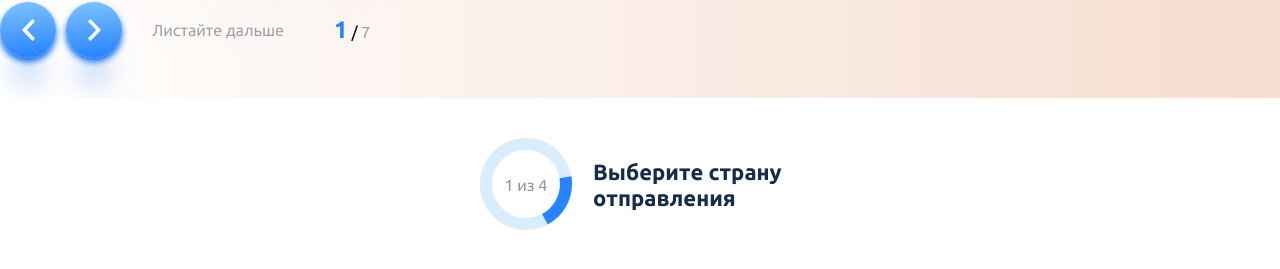
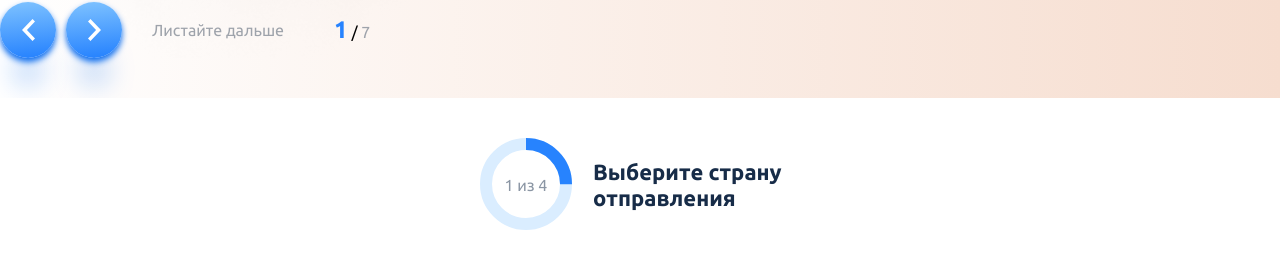
Before and after one commit to PchelaMaya/vue-joyka, a Vue app: page / in a window 1280 px wide. Shown: the part 5072-5341 px from the top of the page. Built offline with nearby package versions, Linux system fonts and the light colour scheme; a web font is replaced by a local one.

Commit message:
add svg progress

```diff
--- a/src/App.vue
+++ b/src/App.vue
@@ -5,6 +5,10 @@
   import Send from '@/components/Send/Send.vue';
   import Travel from '@/components/Travel/Travel.vue'
   import Footer from '@/components/Footer/Footer.vue';
+
+    // if (document.querySelector(".header__navbar-mobile").classList.contains("header__navbar-mobile--active")) {
+    //   document.body.classList.toggle('no-scroll');
+    // }
 </script>
 
 <template>
--- a/src/components/Header/Header.vue
+++ b/src/components/Header/Header.vue
@@ -4,10 +4,7 @@
     import Language from '@/components/Language/Language.vue'
 
     const isOpenedMobileMenu = ref(false);
-    // const active = ref([
-    //   {isClosedLanguage: true},
-    //   {navActive: false}
-    // ])
+
     function isOpenedMenu() {
       isOpenedMobileMenu.value = !isOpenedMobileMenu.value;
     }
--- a/src/components/Header/style.scss
+++ b/src/components/Header/style.scss
@@ -1,4 +1,3 @@
-
 .header {
     padding-top: 16px;
     padding-bottom: 16px;
--- a/src/components/Travel/Travel.vue
+++ b/src/components/Travel/Travel.vue
@@ -151,7 +151,10 @@
     ]
   })
   //Заполнение progressBar
-  const deltaPercent = 100 / blocks.datas.length
+  // const r = 40;
+  // const circumference = 2 * Math.PI * r;
+  const deltaPercent = 100 / blocks.datas.length;
+  const deltaProgress = 252 / blocks.datas.length;
 
   const NextButton = () => {
     if (blocks.step !== blocks.datas.length-1) {
@@ -171,7 +174,7 @@
     }
     blocks.datas[blocks.step].data[e.target.value].selected = true
   }
-
+  // <circle r="40" cx="65" cy="0" fill="none" stroke-width="12" stroke="#2783FE" stroke-dasharray="45 201.2" stroke-dashoffset="1" style="transform: rotate(45deg);"></circle>
 </script>
 <template>
     <section class="travel">
@@ -185,11 +188,12 @@
               </div>
             </div>
             <div class="area__progress-mobile" >
-              <svg viewbox="0 0 93 93">
+              <svg viewbox="0 0 45 45" width="45" height="45">
                 <circle r="40" cx="46" cy="46" fill="none" stroke-width="12" stroke="#DAEDFF"/>
                 <circle r="40" cx="46" cy="46" fill="none" stroke-width="12" stroke="#2783FE"
-                    stroke-dasharray="45 201.2"
-                    stroke-dashoffset="2" :style="{width: deltaPercent * (blocks.step + 1)  + '%'}"></circle>/>
+                    :stroke-dasharray="deltaProgress * (blocks.step + 1) + ' 252'"
+                    stroke-dashoffset="0"
+                    transform="rotate(-90 46 46)"></circle>/>
                 <text x="46" y="53" font-family="Ubuntu" font-size="16"
                     text-anchor="middle" fill="#8B96A4">
                     {{ blocks.step + 1 }} из {{ blocks.datas.length }}
--- a/src/components/Travel/style.scss
+++ b/src/components/Travel/style.scss
@@ -126,6 +126,7 @@
 
 .area__progress-mobile {
     display: none;
+
 }
 svg {
     width: 93px;
--- a/src/style.scss
+++ b/src/style.scss
@@ -8,7 +8,6 @@
 }
 
 html {
-  // background-color: rgb(40, 42, 44);
   overflow-x: hidden;
 }
 
@@ -18,13 +17,11 @@ html {
   height: 100%;
 }
 @media (max-width: 1299px) {
-
   .w-inner {
     width: 100%;
+  }
 }
+.no-scroll {
+  overflow-y: hidden;
+
 }
-@media (max-width: 960px) {
-  // .w-inner {
-  //   max-width: 360px;
-  // }
-}
```
